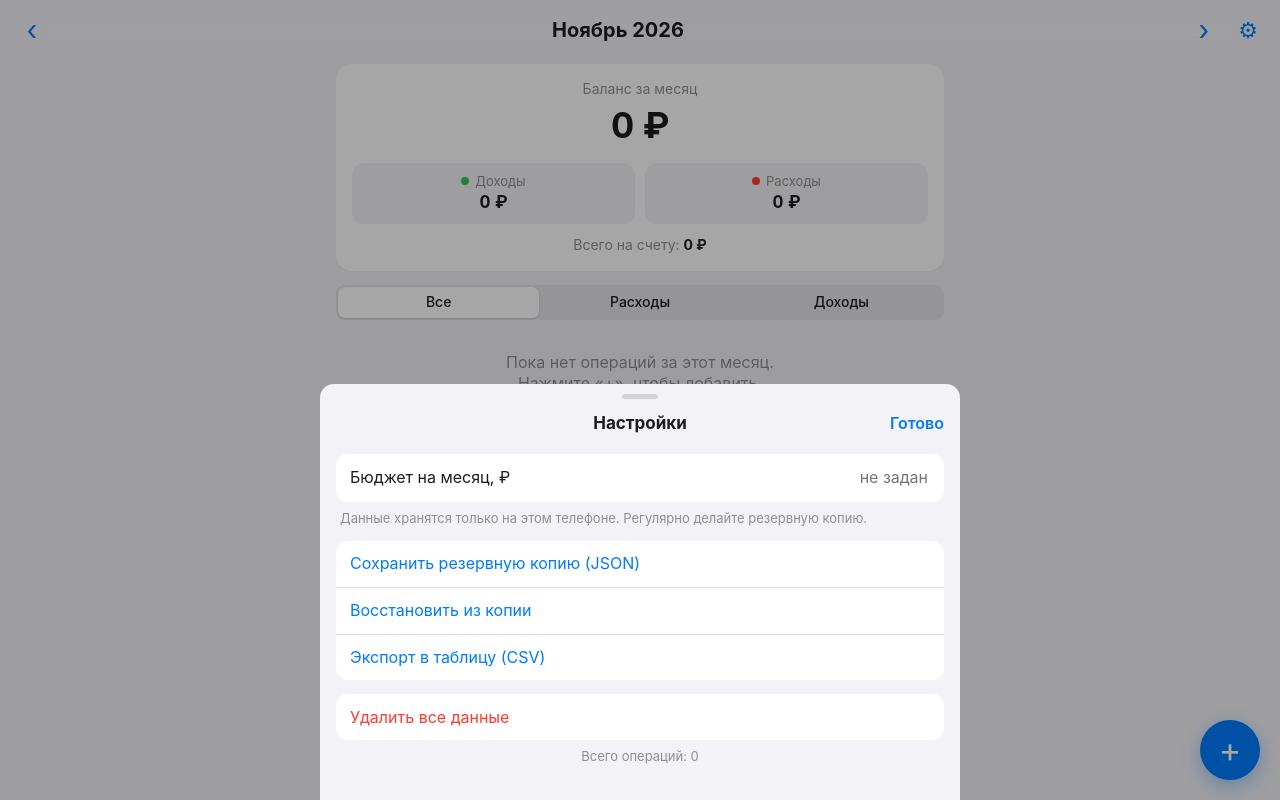
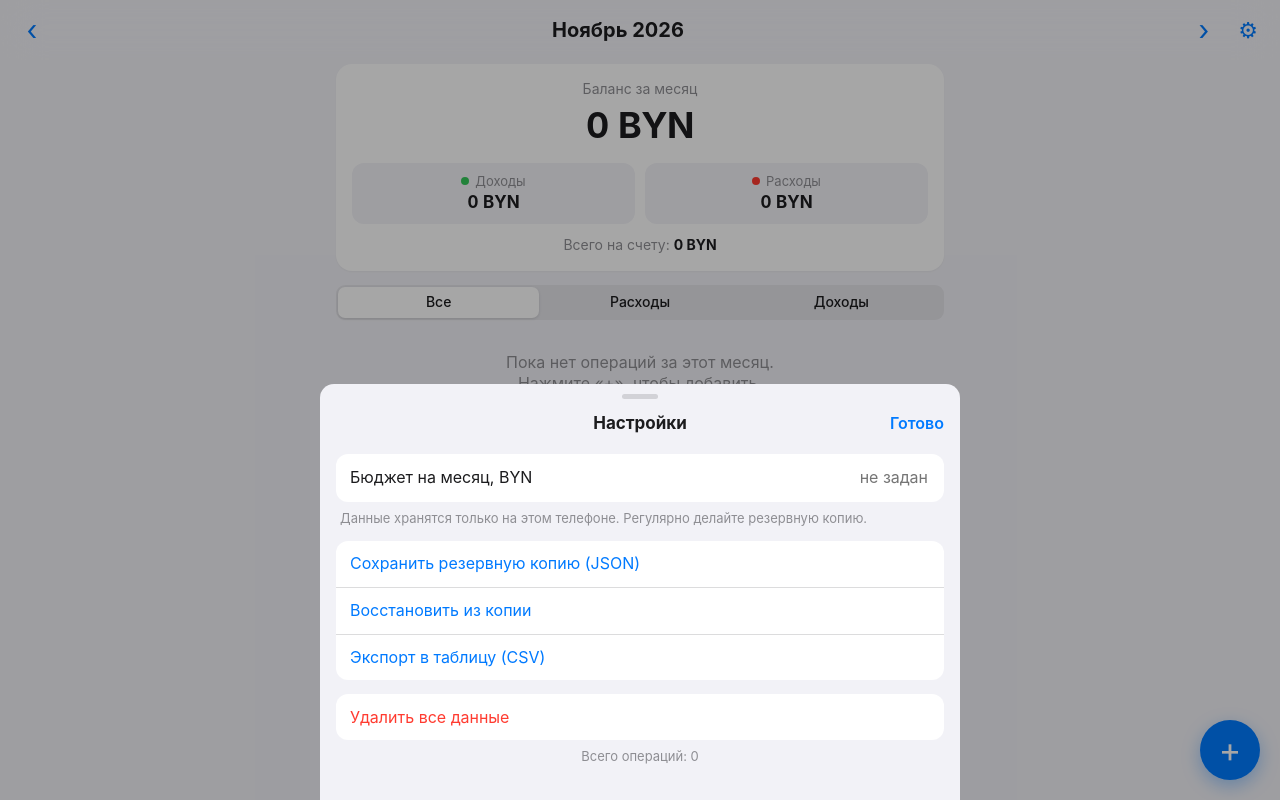
Before and after one commit to Daraknoid/finance, a plain HTML site: page index.html in a window 1280 px wide. Both pictures are taken after a click on the button "⚙︎". Drawn offline with Linux system fonts and the light colour scheme.

Commit message:
Валюта: белорусский рубль (BYN)
Co-Authored-By: Claude Opus 5.5 <noreply@anthropic.com>

```diff
--- a/app.js
+++ b/app.js
@@ -29,8 +29,14 @@ const MONTHS = ['Январь', 'Февраль', 'Март', 'Апрель', '
 const KEY = 'finance.v1';
 
 const $ = (s) => document.querySelector(s);
-const money = new Intl.NumberFormat('ru-RU', { style: 'currency', currency: 'RUB', maximumFractionDigits: 2, minimumFractionDigits: 0 });
-const fmt = (n) => money.format(n);
+// Белорусский рубль. Формат одинаковый во всех браузерах: «1 250,50 BYN».
+const CURRENCY = 'BYN';
+const numInt = new Intl.NumberFormat('ru-RU', { maximumFractionDigits: 0 });
+const numDec = new Intl.NumberFormat('ru-RU', { minimumFractionDigits: 2, maximumFractionDigits: 2 });
+const fmt = (n) => {
+  const r = Math.round(n * 100) / 100;
+  return (Number.isInteger(r) ? numInt : numDec).format(r) + ' ' + CURRENCY;
+};
 const catOf = (type, id) => CATS[type].find((c) => c.id === id) || CATS[type][CATS[type].length - 1];
 const pad = (n) => String(n).padStart(2, '0');
 const isoToday = () => { const d = new Date(); return `${d.getFullYear()}-${pad(d.getMonth() + 1)}-${pad(d.getDate())}`; };
--- a/index.html
+++ b/index.html
@@ -27,16 +27,16 @@
   <main>
     <section class="card summary">
       <div class="balance-label">Баланс за месяц</div>
-      <div class="balance" id="balance">0 ₽</div>
+      <div class="balance" id="balance">0 BYN</div>
       <div class="split">
-        <div><span class="dot inc"></span>Доходы<br><b id="incomeSum">0 ₽</b></div>
-        <div><span class="dot exp"></span>Расходы<br><b id="expenseSum">0 ₽</b></div>
+        <div><span class="dot inc"></span>Доходы<br><b id="incomeSum">0 BYN</b></div>
+        <div><span class="dot exp"></span>Расходы<br><b id="expenseSum">0 BYN</b></div>
       </div>
       <div class="budget" id="budgetBox" hidden>
         <div class="budget-row"><span>Бюджет на расходы</span><span id="budgetText"></span></div>
         <div class="bar"><div class="bar-fill" id="budgetFill"></div></div>
       </div>
-      <div class="total-balance">Всего на счету: <b id="totalBalance">0 ₽</b></div>
+      <div class="total-balance">Всего на счету: <b id="totalBalance">0 BYN</b></div>
     </section>
 
     <section class="card" id="chartCard">
@@ -75,7 +75,7 @@
       </div>
       <label class="amount-field">
         <input id="amount" type="text" inputmode="decimal" placeholder="0" required>
-        <span>₽</span>
+        <span>BYN</span>
       </label>
       <div class="cats" id="catGrid"></div>
       <div class="group">
@@ -96,7 +96,7 @@
         <button type="button" class="link strong" data-close>Готово</button>
       </div>
       <div class="group">
-        <label class="row"><span>Бюджет на месяц, ₽</span><input id="budgetInput" type="text" inputmode="decimal" placeholder="не задан"></label>
+        <label class="row"><span>Бюджет на месяц, BYN</span><input id="budgetInput" type="text" inputmode="decimal" placeholder="не задан"></label>
       </div>
       <p class="hint">Данные хранятся только на этом телефоне. Регулярно делайте резервную копию.</p>
       <div class="group">
--- a/styles.css
+++ b/styles.css
@@ -143,7 +143,7 @@ main { max-width: 640px; margin: 0 auto; padding: 4px 16px; }
   width: 100%; max-width: 260px; border: 0; background: none; outline: none;
   font-size: 44px; font-weight: 700; text-align: right; font-variant-numeric: tabular-nums;
 }
-.amount-field span { font-size: 32px; color: var(--muted); font-weight: 600; }
+.amount-field span { font-size: 24px; color: var(--muted); font-weight: 600; }
 
 .cats { display: grid; grid-template-columns: repeat(4, 1fr); gap: 8px; margin-bottom: 14px; }
 .cat {
--- a/sw.js
+++ b/sw.js
@@ -1,5 +1,5 @@
 // Офлайн-кэш. При изменении файлов приложения увеличьте номер версии.
-const CACHE = 'finance-v1';
+const CACHE = 'finance-v2';
 const ASSETS = [
   './',
   'index.html',
```
